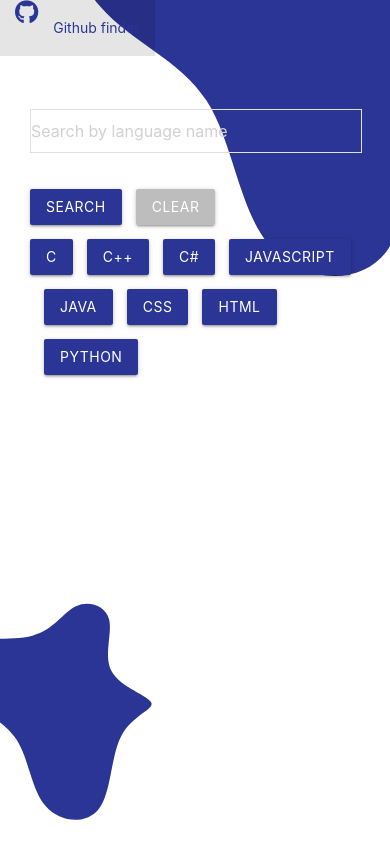
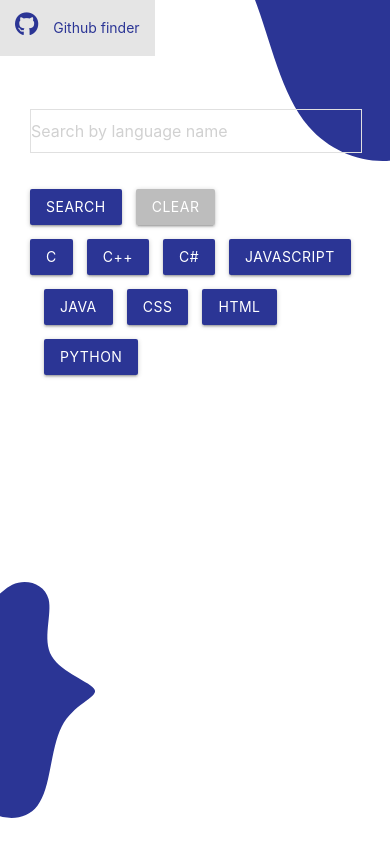
Before and after one commit to nehal06/github-repository-finder, a React (Create React App) app: page / in a window 390 px wide. Built offline with nearby package versions, Linux system fonts and the light colour scheme; the HTML template or start-up script is replaced by a standard one.

Commit message:
minor css change

```diff
--- a/src/App.css
+++ b/src/App.css
@@ -72,3 +72,71 @@ input[type=text]:not(.browser-default):focus:not([readonly]) {
 .pagination li.active {
   background: #2B3595 !important;
 }
+
+.blobBigImg {
+  height: 110%;
+  width: 160%;
+}
+
+.blobSmallImg {
+  height: 300px;
+  width: 100%
+}
+
+.smallBlobContainer {
+  position: fixed;
+  z-index: -1;
+  bottom: 0;
+  left: -20%;
+}
+
+.bigBlobContainer {
+  position: fixed;
+  z-index: -1;
+  top: -40%;
+  right: -5%;
+}
+
+
+@media screen and (max-width: 992px) {
+  .smallBlobContainer {
+    position: fixed;
+    z-index: -1;
+    bottom: 0;
+    left: -35%;
+  }
+
+  .bigBlobContainer {
+    position: fixed;
+    z-index: -1;
+    top: -40%;
+    right: -25%;
+  }
+}
+
+@media screen and (max-width: 600px) {
+  .smallBlobContainer {
+    position: fixed;
+    z-index: -1;
+    bottom: 0;
+    left: -40%;
+  }
+
+  .bigBlobContainer {
+    position: fixed;
+    z-index: -1;
+    top: -64%;
+    right: -20%;
+  }
+
+
+
+  .blobSmallImg {
+    height: 80%;
+    width: 60%
+  }
+
+  .fab {
+    line-height: 2
+  }
+}
--- a/src/App.js
+++ b/src/App.js
@@ -110,14 +110,15 @@ class App extends React.Component {
       <div className="App">
         <Navbar name="Github finder" />
         <div
-          style={{
+          className="bigBlobContainer"
+         /*  style={{
             position: 'fixed',
             top: '-40%',
             right: '-5%',
             zIndex: '-1'
-          }}
+          }} */
         >
-          <img src={blobShape} style={{ height: '110%', width: '160%' }} />
+          <img src={blobShape} className="blobBigImg" />
         </div>
         <div className="row" style={{ margin: '5%' }}>
           <Alert alert={this.state.alert} />
@@ -151,14 +152,15 @@ class App extends React.Component {
           </div>
         )}
         <div
-          style={{
+          className="smallBlobContainer"
+          /* style={{
             position: 'fixed',
             bottom: '-0%',
             left: '-20%',
             zIndex: '-1'
-          }}
+          }} */
         >
-          <img src={blobShape} style={{ height: '300px', width: '100%' }} />
+          <img src={blobShape} className="blobSmallImg" />
         </div>
       </div>
     );
```
